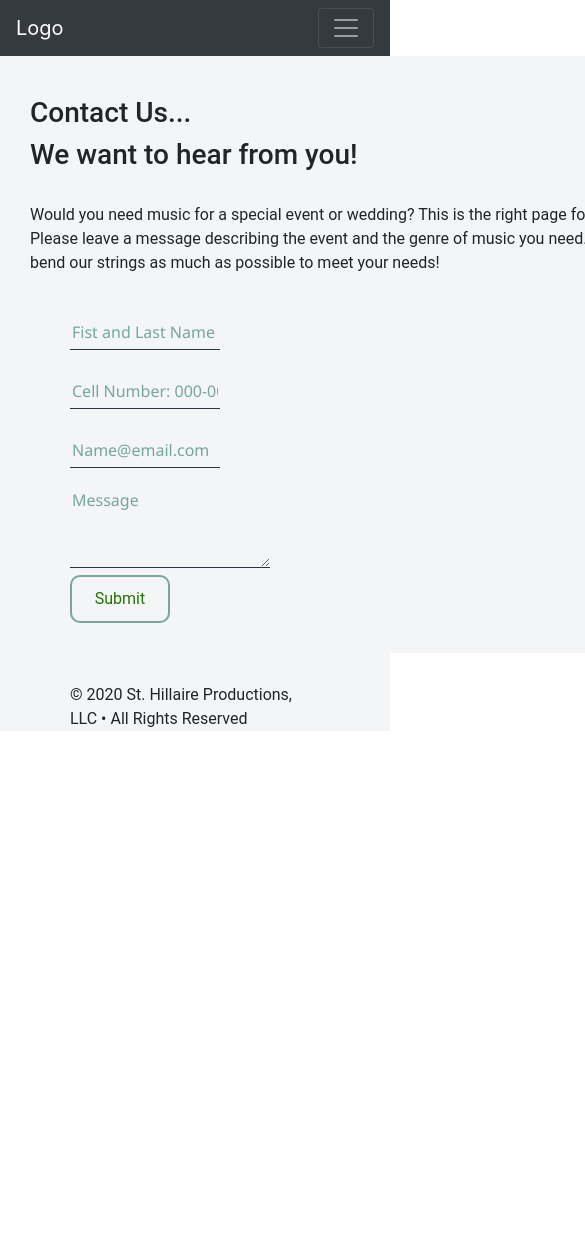
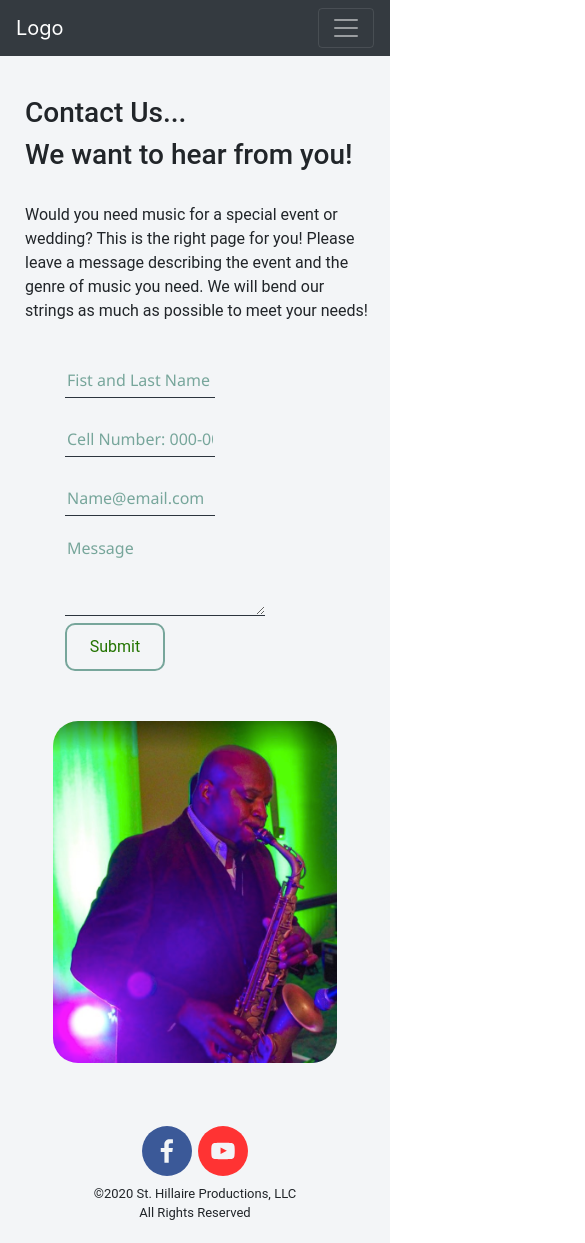
Before and after one commit to Norrismi/Dean_productions, a React (Create React App) app: page /contact in a window 390 px wide. Shown: the top 1243 px of the page, 585 px wide, since content can reach past the window. Before the commit the page ends 844 px from the top, so only its background shows below. Built offline with nearby package versions, Linux system fonts and the light colour scheme; no server answers.

Commit message:
responsive

```diff
--- a/package.json
+++ b/package.json
@@ -36,5 +36,8 @@
       "last 1 firefox version",
       "last 1 safari version"
     ]
+  },
+  "devDependencies": {
+    "react-social-icons": "^4.1.0"
   }
 }
--- a/src/Components/Contact/Contact.js
+++ b/src/Components/Contact/Contact.js
@@ -20,6 +20,8 @@ class Contact extends Component {
     return (
       <div>
         <Nav />
+
+
         <div className="columns-container">
           <div className="contact-left-side">
             <h3 className="header1">Contact Us...</h3>
@@ -31,7 +33,7 @@ class Contact extends Component {
               and the genre of music you need. We will bend our strings as much
               as possible to meet your needs!
             </div>
-            <span>
+            <span className='contactForm'>
               {!this.state.fields ? (
                 <Form onSubmit={(fields) => this.onSubmit(fields)} />
               ) : null}
@@ -44,6 +46,15 @@ class Contact extends Component {
                 </p>
               </div>
             ) : null}
+
+              <div className="cellPic">
+              <img
+              src={shSax}
+              className="shSax"
+              alt="Dean St.Hillaire playing Saxophone"
+            />
+              </div>
+
           </div>
 
           <div className="contact-right-side">
@@ -57,6 +68,7 @@ class Contact extends Component {
 
         <Footer />
       </div>
+
     );
   }
 }
--- a/src/Components/Contact/StylesContact.css
+++ b/src/Components/Contact/StylesContact.css
@@ -10,7 +10,7 @@
 }
 
 .contact-left-side {
-    background-color: #F3F5F7;
+  background-color: #f3f5f7;
   display: flex;
   flex-direction: column;
   font-family: "Platform Medium", Roboto, sans-serif;
@@ -18,16 +18,14 @@
 }
 
 .contact-right-side {
+  background-color: #f3f5f7;
   flex: 0 0 40%;
   padding: 58px 15px 30px 7px;
 }
 
-
-
 .body {
   display: flex;
   padding: 0 80px 0 0px;
-    width: 700px;
 }
 
 .contact-forms {
@@ -37,10 +35,9 @@
 
 input,
 textarea {
-
   border: none;
-    border-bottom: 1px solid #2C343E;
-    background-color: #F3F5F7;
+  border-bottom: 1px solid #2c343e;
+  background-color: #f3f5f7;
   width: 200px;
   height: 35px;
 }
@@ -48,7 +45,7 @@ textarea {
 input,
 textarea {
   width: 150px;
-    transition: ease-in-out, width .35s ease-in-out;
+  transition: ease-in-out, width 0.35s ease-in-out;
 }
 
 input:focus {
@@ -61,28 +58,26 @@ textarea:focus {
 
 .form-name .form-phone .form-email .form-message .form-name .form-btn {
   display: flex;
-
 }
 
 textarea {
   padding-top: 20px;
   height: 100px;
-    width: 200px
+  width: 200px;
 }
 
 ::placeholder {
-    color: #77A69B;
+  color: #77a69b;
   font-family: "Segoe UI", Roboto, sans-serif;
 }
 
-.successContainer{
+.successContainer {
   display: flex;
   justify-content: center;
   height: 100%;
   align-items: center;
-
 }
-.submitSuccess{
+.submitSuccess {
   display: flex;
   font-size: large;
   font-weight: 100;
@@ -90,7 +85,6 @@ textarea {
   background-color: green;
   padding: 20px;
   border-radius: 25px;
-
 }
 
 .right-text {
@@ -103,15 +97,13 @@ span {
   color: red;
 }
 
-button[type=submit] {
-
-    border: 2px solid #77A69B;
+button[type="submit"] {
+  border: 2px solid #77a69b;
   border-radius: 10px;
   padding: 10px;
   background-color: #f3f5f7;
   transition-duration: 0.4s;
-    width:100px;
-
+  width: 100px;
 }
 
 button {
@@ -120,10 +112,52 @@ button {
 
 button:hover {
   /* Green */
-    background-color: #77A69B;
+  background-color: #77a69b;
   color: white;
 }
 
-.shSax{
+.cellPic {
+  display: none;
+}
+
+.shSax {
   border-radius: 25px;
 }
+
+@media screen and (max-width: 500px) {
+  .contact-left-side {
+    padding: 40px 0px 30px 0px;
+  }
+  .contact-right-side {
+    display: none;
+  }
+  .header1 {
+    padding-left: 25px;
+  }
+
+  .header2 {
+    padding-left: 25px;
+  }
+
+  .body {
+    display: flex;
+    padding: 0 20px 0 25px;
+  }
+
+  .contactForm {
+    padding-left: 25px;
+  }
+
+  textarea:focus {
+    width: 325px;
+  }
+
+  .successContainer {
+    padding: 30px 20px 0px 10px;
+  }
+
+  .cellPic {
+    display: inline;
+    padding-top: 50px;
+  }
+}
--- a/src/Components/Nav/Footer.js
+++ b/src/Components/Nav/Footer.js
@@ -1,20 +1,33 @@
-import React from 'react'
-import './StylesFooter.css'
+import React from "react";
+import "./StylesFooter.css";
+
+import { SocialIcon } from "react-social-icons";
 
 const Footer = () => {
+  let today = new Date();
+  let currentYear = today.getFullYear();
 
-  let today = new Date()
-  let currentYear = today.getFullYear()
+  return (
+    <div>
+        <div className="social-media-parent">
+          <div className="facebook-icon">
+            <SocialIcon url="https://www.facebook.com/dean.sthillaire" target="_blank" />
+          </div>
+          <div className="youTube-icon">
+            <SocialIcon url="https://www.youtube.com/user/dean26mason" target="_blank" />
+          </div>
+        </div>
 
-    return (
-        <div className="footer-container">
+      <div className="footer-container">
+          <div className="footer-legal-one">{`©${currentYear} St. Hillaire Productions, LLC`}</div>
+            <div className="footer-legal-two">All Rights Reserved</div>
 
-        <div className='footer'>
-          {`© ${currentYear} St. Hillaire Productions, LLC • All Rights Reserved `}
-        </div>
-        </div>
-    )
+      </div>
 
-}
 
-export default Footer
+
+    </div>
+  );
+};
+
+export default Footer;
--- a/src/Components/Nav/StylesFooter.css
+++ b/src/Components/Nav/StylesFooter.css
@@ -1,24 +1,38 @@
 
 
-.footer-container{
-    display: flex;
-    justify-content: center;
-    background-color: #f3f5f7;
-}
-
-
-.footer{
-    font-family: "Platform Medium", Roboto, sans-serif;
+.social-media-parent {
     background-color: #f3f5f7;
     display: flex;
     justify-content: center;
+    padding-bottom: 5px;
 }
 
-@media screen and (max-width: 500px) {
+.footer-container {
+    display: flex;
+    flex-direction: column;
+    background-color: #f3f5f7;
+    font-family: "Platform Medium", Roboto, sans-serif;
+    font-size: small;
+    padding-bottom: 20px;
 
-    .footer{
-        display: flex;
-        justify-content: center;
-        width: 250px;
-    }
 }
+
+.footer-legal-one {
+    display: flex;
+    justify-content: center;
+
+}
+.footer-legal-two {
+    display: flex;
+    justify-content: center;
+
+
+}
+
+.facebook-icon {
+  padding: 3px;
+}
+
+.youTube-icon {
+  padding: 3px;
+}
--- a/src/Components/Testimonials/Testimonials.css
+++ b/src/Components/Testimonials/Testimonials.css
@@ -5,10 +5,11 @@
 
 }
 
-
-.testimonials-header{
+.headerContainer{
     display: flex;
     justify-content: center;
+}
+.testimonials-header{
     font-family: 'Pacifico', sans-serif;
     padding: 10px 20px 10px 20px;
     font-weight: 100;
--- a/src/Components/Testimonials/Testimonials.js
+++ b/src/Components/Testimonials/Testimonials.js
@@ -10,7 +10,10 @@ function testimonials(params) {
     <div className="testimonials-container">
       <Nav />
       <div>
+        <div className="headerContainer">
+
         <h2 className="testimonials-header">Kind Words from Our Listeners</h2>
+        </div>
         <div className="comments">
           <div id="highlight">
             <em>"Great Vocials!"</em>
```
Also changed, not shown: 1 other file (tests, documents, lock files or other folders). Lines whose indentation alone changed are shown as unchanged.
